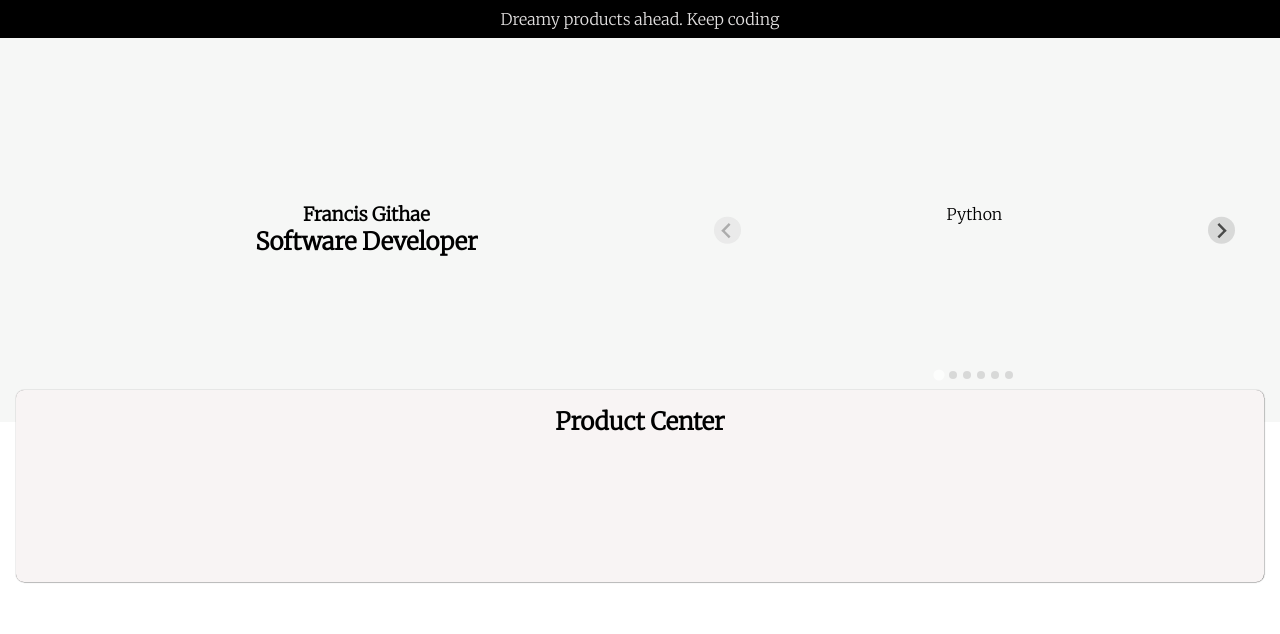
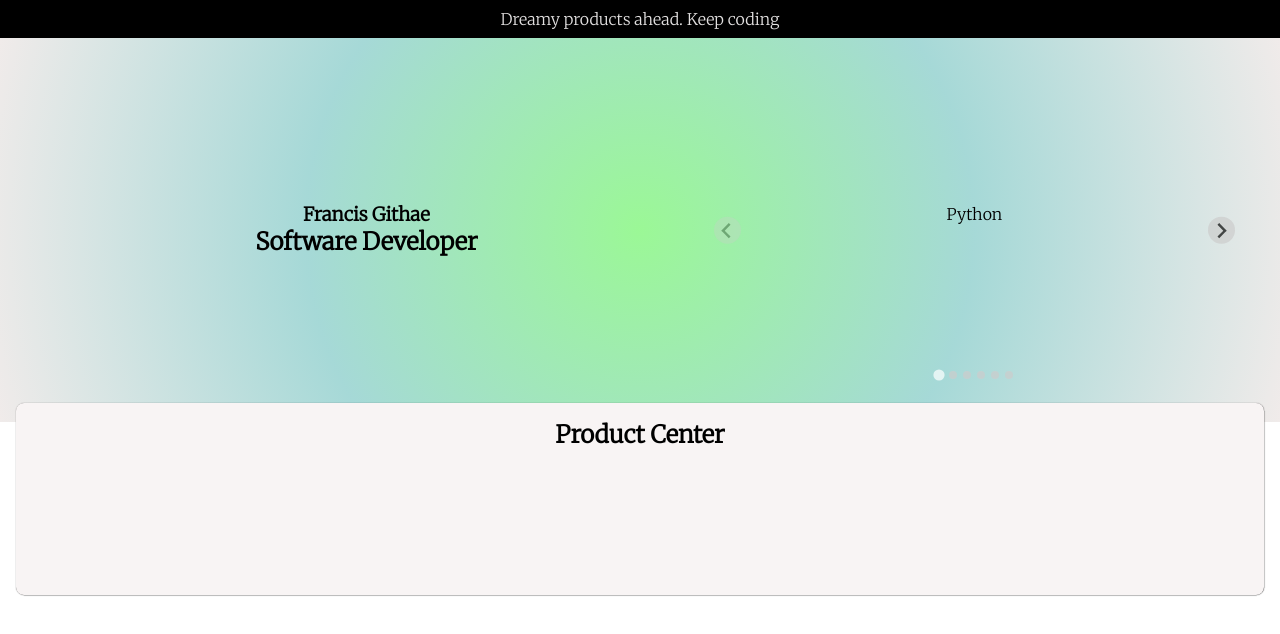
Before and after one commit to githaefrancis/portfolio-next, a Next.js app: page / in a window 1280 px wide. Shown: the top 634 px of the page. Built offline with nearby package versions, Linux system fonts and the light colour scheme.

Commit message:
style(Header) - add gradient

```diff
--- a/app/page.module.css
+++ b/app/page.module.css
@@ -230,7 +230,7 @@
 
 .highlight {
   position: relative;
-  top: -4rem;
+  top: -3.2rem;
   border-radius: 8px;
   box-shadow: 0.2px 0.2px 1px rgb(39, 39, 39);
   min-width: 100%;
--- a/components/header/header.module.scss
+++ b/components/header/header.module.scss
@@ -3,7 +3,29 @@
   grid-template-columns: 55% auto;
   padding: 2rem 2rem;
   min-height: 24rem;
-  background-color: rgba(#a5afa5, 0.1);
+  //   background-color: rgba(#a5afa5, 0.1);
+  background: hsla(117, 87%, 78%, 1);
+
+  background: radial-gradient(
+    circle,
+    hsla(117, 87%, 78%, 1) 0%,
+    hsla(178, 40%, 75%, 1) 50%,
+    hsla(10, 18%, 93%, 1) 100%
+  );
+
+  background: -moz-radial-gradient(
+    circle,
+    hsla(117, 87%, 78%, 1) 0%,
+    hsla(178, 40%, 75%, 1) 50%,
+    hsla(10, 18%, 93%, 1) 100%
+  );
+
+  background: -webkit-radial-gradient(
+    circle,
+    hsla(117, 87%, 78%, 1) 0%,
+    hsla(178, 40%, 75%, 1) 50%,
+    hsla(10, 18%, 93%, 1) 100%
+  );
 }
 
 .intro {
```
